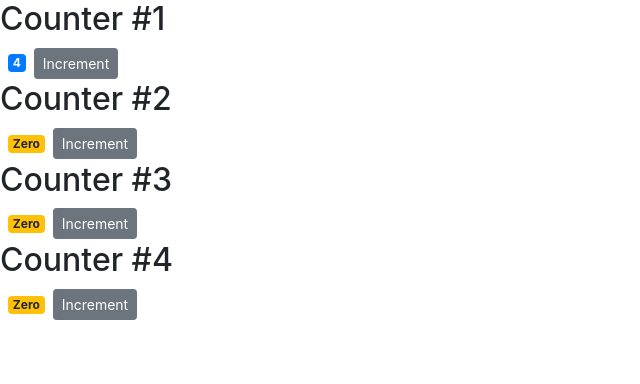
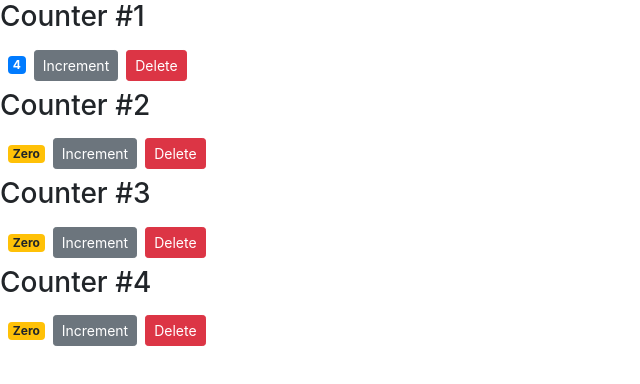
Before and after one commit to YousBen25/react-app-course, a React (Create React App) app: page / in a window 1280 px wide. Shown: the top 384 px of the page, without its empty margins (0-640 px from the left). Built offline with nearby package versions, Linux system fonts and the light colour scheme.

Commit message:
Raising and Handling events

```diff
--- a/src/Components/counter.jsx
+++ b/src/Components/counter.jsx
@@ -13,7 +13,7 @@
     console.log("props", this.props)
     return (
       <React.Fragment>
-        {this.props.children}
+        <h3>Counter #{this.props.id}</h3>
         <span className={this.getBadgeClasses()}>{this.formatCount()}</span>
         <button
           onClick={this.handleIncrement}
@@ -21,6 +21,7 @@
         >
           Increment
         </button>
+        <button onClick={this.props.onDelete} className="btn btn-danger btn-sm m-2">Delete</button>
       </React.Fragment>
     );
   }
--- a/src/Components/counters.jsx
+++ b/src/Components/counters.jsx
@@ -3,20 +3,29 @@
 
 class Counters extends Component {
   state = {
-      counters: [
-          { id:1, value: 4 },
-          { id:2, value: 0 },
-          { id:3, value: 0 },
-          { id:4, value: 0 },
-      ]
+    counters: [
+      { id: 1, value: 4 },
+      { id: 2, value: 0 },
+      { id: 3, value: 0 },
+      { id: 4, value: 0 },
+    ],
   };
+
+  handleDelete = () => {
+    console.log("Event handler Called");
+  };
+
   render() {
     return (
       <div>
-        {this.state.counters.map(counter =>
-            <Counter key={counter.id} value={counter.value}>
-                <h2>Counter #{counter.id}</h2>
-            </Counter>)}
+        {this.state.counters.map((counter) => (
+          <Counter
+            key={counter.id}
+            onDelete={this.handleDelete}
+            value={counter.value}
+            id={counter.id}
+          />
+        ))}
       </div>
     );
   }
```
